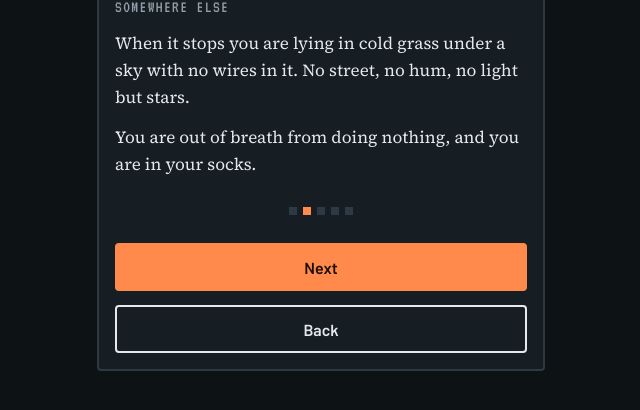
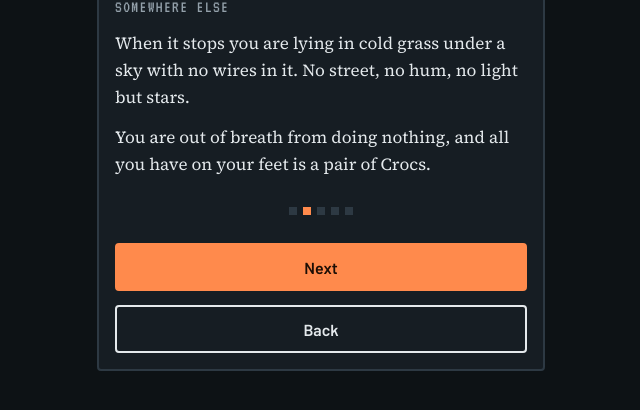
Before and after one commit to Bronco4eva/Long-way-back, a plain HTML site: page index.html in a window 1280 px wide. Both pictures are taken after a click on the button "Next". Shown: the part 282-692 px from the top of the page, without its empty margins (319-959 px from the left). Drawn offline with Linux system fonts and the light colour scheme; a web font is replaced by a local one.

Commit message:
Redraw intro scenes and Maren, hero by the fire
Co-Authored-By: Claude Fable 5.2 <noreply@anthropic.com>
Claude-Session: https://claude.ai/code/session_017UBDuv2aHeaKTXMiSvkDvS

```diff
--- a/index.html
+++ b/index.html
@@ -513,7 +513,7 @@ async function askAI(rules, turns, wantJson){
 function worldBrief(){
   const arc = S.fever && !S.fever.done && !S.fever.failed ? `The infant Wren has a dangerous fever. Feverbark from the village of Low Fennick would cure it, and ${feverLeft()} day(s) remain.` : S.fever && S.fever.failed ? 'The Stranger failed to fetch feverbark in time. Tobiah made the walk himself and can no longer walk at all. Wren lived.' : S.fever && S.fever.done ? 'The Stranger fetched the feverbark that broke the infant Wren\'s fever.' : '';
   return `This is a survival story game. Setting: a cold valley with no machines, no electricity and no writing beyond tally marks. Eleven survivors fled a river town burned by raiders called the Tallymen, after a stranger they trusted betrayed them. They camp at a ruined waystation called Hollow Ash: one hut, a fire, few stores. The Tallymen hold the crossings and commons and take a share from every settlement.
-The player is "the Stranger", who appeared from another world (ours), out of shape and in socks, and is allowed to stay only by working: hauling water, wood, food, stone and reeds on foot.
+The player is "the Stranger", who appeared from another world (ours), out of shape and wearing Crocs, and is allowed to stay only by working: hauling water, wood, food, stone and reeds on foot.
 The camp: Maren (leader, ferrywoman, widowed in the escape), Tobiah (old healer with a ruined knee), Isla (mother of the infant Wren), Dack (blunt hunter who distrusts the Stranger), Pip (ten-year-old orphan who counts the Stranger's steps), Oona (weaver who lost her loom).
 Facts right now. Stores: ${Object.entries(RES).map(([k, n]) => S.stock[k] + ' ' + n.toLowerCase()).join(', ')}. Built so far: ${BUILDS.filter(b => S.built[b.k]).map(b => b.name).join(', ') || 'nothing but the hut'}. The Stranger sleeps: ${sleep()}. The Stranger is called: ${RANKS[rankIdx()][1]}. Tasks the Stranger has completed: ${S.stats.tasks}. ${arc}`;
 }
@@ -573,13 +573,13 @@ const INTRO = [
   {img:'couch', eye:'Before', alt:'You, on the couch, as the living room dissolves into cold grass and stars',
    html:'<p>You are on the couch with a bag of chips on your chest, half watching something. You have not stood up in hours.</p><p>The room tilts.</p>'},
   {img:'intro-wake', eye:'Somewhere else', alt:'You, flat on your back in frosted grass under a huge sky of stars',
-   html:'<p>When it stops you are lying in cold grass under a sky with no wires in it. No street, no hum, no light but stars.</p><p>You are out of breath from doing nothing, and you are in your socks.</p>'},
+   html:'<p>When it stops you are lying in cold grass under a sky with no wires in it. No street, no hum, no light but stars.</p><p>You are out of breath from doing nothing, and all you have on your feet is a pair of Crocs.</p>'},
   {img:'intro-ridge', eye:'The ridge', alt:'You, trudging uphill through frosty grass toward a thread of smoke on a far ridge at dawn',
    html:'<p>By dawn you can see one thread of smoke on a far ridge. It is the only sign of anyone.</p><p>It is the longest walk you have taken in years. You stop four times. You keep going.</p>'},
   {img:'intro-spear', eye:'Hollow Ash', alt:'A woman in a worn cloak levels a spear at you while the camp watches from the fire',
    html:'<p>The smoke is a camp: one hut, a fire, eleven people who look like they have been running for a long time. A spear point stops you at the edge of it.</p><p>The woman holding it is called Maren. She studies you for a while. <span class="say">"You work, you eat,"</span> she says. <span class="say">"You sleep outside. That is the offer."</span></p>'},
-  {img:'intro-edge', eye:'First night', alt:'You, alone under a blanket at the edge of the firelight with an empty bowl, the others gathered at the fire',
-   html:'<p>They give you a blanket, a bowl, and a spot where the firelight runs out. Nobody tells you their name. The hut door stays shut.</p><p>If you want to eat tomorrow, you earn it. If you ever want to sleep inside, you earn that too.</p>'}
+  {img:'intro-edge', eye:'First night', alt:'You, wrapped in a blanket by the campfire with a bowl, the others watching from across the flames',
+   html:'<p>They give you a blanket, a bowl, and a place at the fire, on the far side from everyone else. Nobody tells you their name. The hut door stays shut.</p><p>If you want to eat tomorrow, you earn it. If you ever want to sleep inside, you earn that too.</p>'}
 ];
 const viewKey = () => !S.intro ? 'intro' + introStep : !S.home ? 'nohome' + (wantHome ? 'w' : '') + geoError : S.mission ? 'm' + S.mission.phase : scouting ? 'scouting' : S.offer ? 'offer' : 'board';
 function taskRow(id, arc){
@@ -606,7 +606,7 @@ function render(){
     if (!last) new Image().src = 'art/' + INTRO[introStep + 1].img + '.jpg';
     $('begin').onclick = () => {
       if (!last){ introStep++; render(); window.scrollTo(0, 0); return; }
-      S.intro = true; note('They call the place Hollow Ash. They call you Stranger. You have a spot at the edge of the embers and nothing else.'); save(); render(); window.scrollTo(0, 0);
+      S.intro = true; note('They call the place Hollow Ash. They call you Stranger. You have a place by the fire, a blanket, and nothing else.'); save(); render(); window.scrollTo(0, 0);
     };
     if (introStep) $('introBack').onclick = () => { introStep--; render(); window.scrollTo(0, 0); };
   } else if (!S.home){
```
Also changed, not shown: art/couch.jpg, art/intro-edge.jpg, art/intro-ridge.jpg, art/intro-spear.jpg, art/intro-wake.jpg, art/p-maren.jpg.
